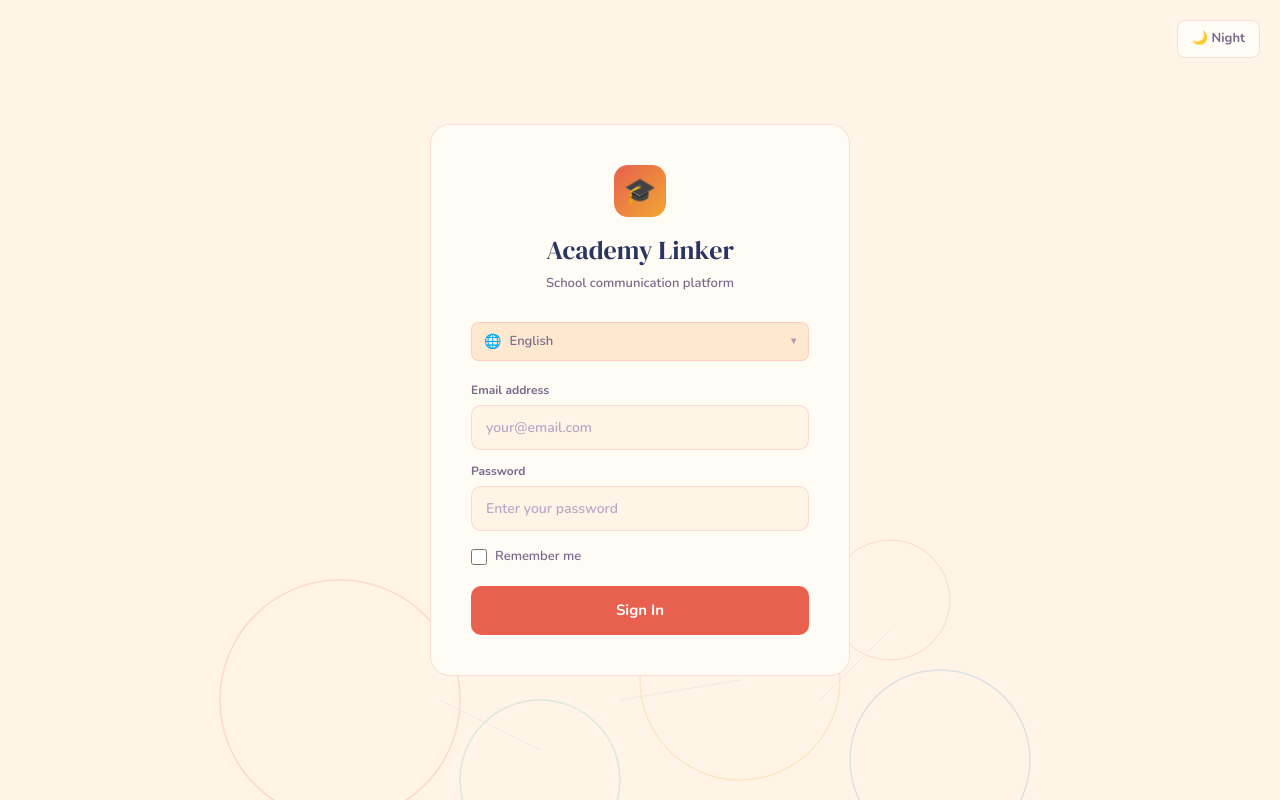
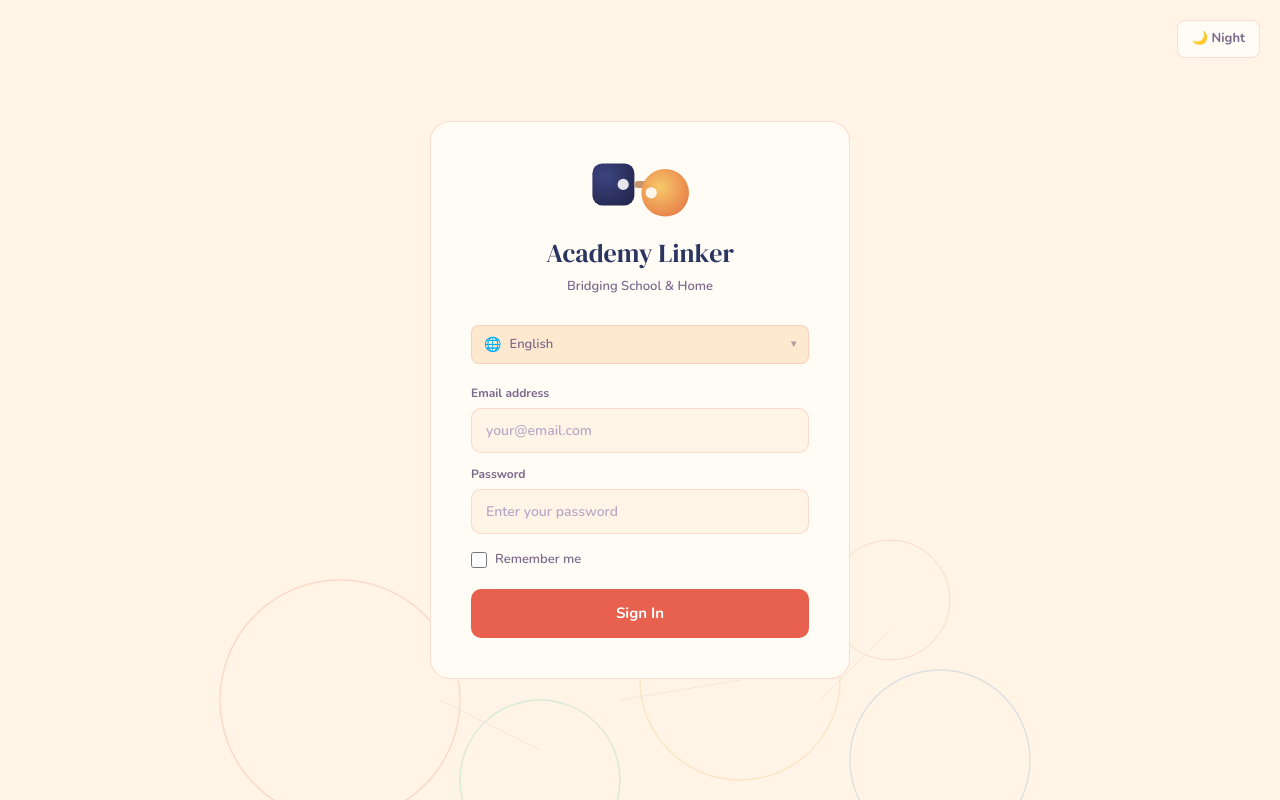
Before and after one commit to Kscii/academy-linker, a React (Vite) app in the folder frontend/: page /login in a window 1280 px wide. Built offline with nearby package versions, Linux system fonts and the light colour scheme.

Commit message:
feat: 替换产品标识为 SVG logo（深色方块+连接杆+橙色圆）
- 新建 LogoMark SVG 组件
- 登录页：替换 🎓 emoji，标题 Academy Linker，副标题 Bridging School & Home
- 侧边栏：替换 🎓 emoji 为 LogoMark 小尺寸版本

```diff
--- /dev/null
+++ b/frontend/src/components/LogoMark.tsx
@@ -0,0 +1,49 @@
+// ============================================================
+// LogoMark — Academy Linker brand icon (dark square + connector + orange circle)
+// ============================================================
+
+interface LogoMarkProps {
+  size?: number; // height in px; width is auto (≈1.75× height)
+}
+
+export function LogoMark({ size = 48 }: LogoMarkProps) {
+  // ViewBox is 70 × 40 — maintain aspect ratio
+  const w = Math.round(size * 1.75);
+  const h = size;
+
+  return (
+    <svg
+      width={w}
+      height={h}
+      viewBox="0 0 70 40"
+      fill="none"
+      xmlns="http://www.w3.org/2000/svg"
+    >
+      <defs>
+        <radialGradient id="alOrange" cx="40%" cy="38%" r="65%">
+          <stop offset="0%"   stopColor="#F7C96A" />
+          <stop offset="100%" stopColor="#E8824A" />
+        </radialGradient>
+        <radialGradient id="alNavy" cx="30%" cy="30%" r="80%">
+          <stop offset="0%"   stopColor="#3D4480" />
+          <stop offset="100%" stopColor="#252851" />
+        </radialGradient>
+      </defs>
+
+      {/* Dark square */}
+      <rect x="1" y="1" width="30" height="30" rx="7" fill="url(#alNavy)" />
+
+      {/* White dot on square (near connector side) */}
+      <circle cx="23" cy="16" r="4" fill="white" opacity="0.88" />
+
+      {/* Horizontal connector bar */}
+      <rect x="31" y="13.5" width="11" height="5" rx="2.5" fill="#C8956A" />
+
+      {/* Orange gradient circle */}
+      <circle cx="53" cy="22" r="17" fill="url(#alOrange)" />
+
+      {/* White dot on circle (near connector side) */}
+      <circle cx="43" cy="22" r="4" fill="white" opacity="0.88" />
+    </svg>
+  );
+}
--- a/frontend/src/components/layout/AppShell.tsx
+++ b/frontend/src/components/layout/AppShell.tsx
@@ -8,6 +8,7 @@ import { useState } from 'react';
 import { useApp } from '@/contexts/AppContext';
 import { useTranslation } from 'react-i18next';
 import { LanguageCombobox } from './LanguageCombobox';
+import { LogoMark } from '@/components/LogoMark';
 
 // ── Nav item definitions ──────────────────────────────────────
 
@@ -152,14 +153,7 @@ export function AppShell() {
         {/* Logo */}
         <div style={{ padding: '20px 16px 12px' }}>
           <div style={{ display: 'flex', alignItems: 'center', gap: 8 }}>
-            <div style={{
-              width: 32, height: 32, borderRadius: 8,
-              background: 'linear-gradient(135deg, var(--a1), var(--a3))',
-              display: 'flex', alignItems: 'center', justifyContent: 'center',
-              fontSize: 16, flexShrink: 0,
-            }}>
-              🎓
-            </div>
+            <LogoMark size={28} />
             <div>
               <div className="font-serif" style={{ fontSize: 15, color: 'var(--tx)', fontWeight: 400, lineHeight: 1 }}>Academy</div>
               <div style={{ fontSize: 10, color: 'var(--tx3)', fontWeight: 700, letterSpacing: '0.1em', textTransform: 'uppercase' }}>Linker</div>
--- a/frontend/src/screens/LoginScreen.tsx
+++ b/frontend/src/screens/LoginScreen.tsx
@@ -7,6 +7,7 @@ import { useNavigate } from 'react-router-dom';
 import { useTranslation } from 'react-i18next';
 import { useApp } from '@/contexts/AppContext';
 import { LanguageCombobox } from '@/components/layout/LanguageCombobox';
+import { LogoMark } from '@/components/LogoMark';
 
 // ── Decorative background SVG ─────────────────────────────────
 
@@ -85,19 +86,14 @@ export function LoginScreen() {
       <div className="login-card">
         {/* Logo */}
         <div style={{ textAlign: 'center', marginBottom: 28 }}>
-          <div style={{
-            width: 52, height: 52, borderRadius: 14,
-            background: 'linear-gradient(135deg, var(--a1), var(--a3))',
-            display: 'flex', alignItems: 'center', justifyContent: 'center',
-            fontSize: 26, margin: '0 auto 14px',
-          }}>
-            🎓
+          <div style={{ display: 'flex', justifyContent: 'center', marginBottom: 16 }}>
+            <LogoMark size={56} />
           </div>
           <div className="font-serif" style={{ fontSize: 26, color: 'var(--tx)', marginBottom: 4 }}>
-            {t('title')}
+            Academy Linker
           </div>
           <div style={{ fontSize: 13, color: 'var(--tx2)' }}>
-            {t('subtitle')}
+            Bridging School &amp; Home
           </div>
         </div>
 
```
